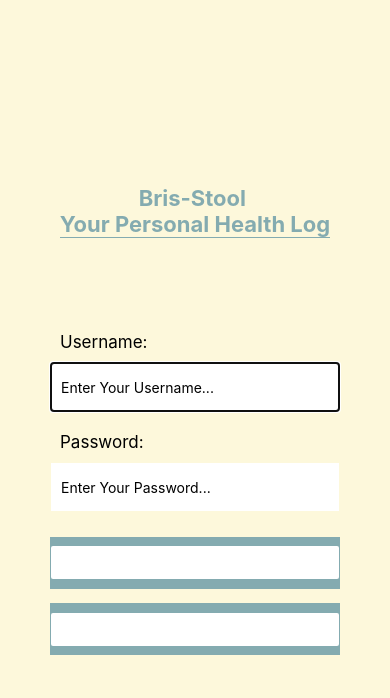
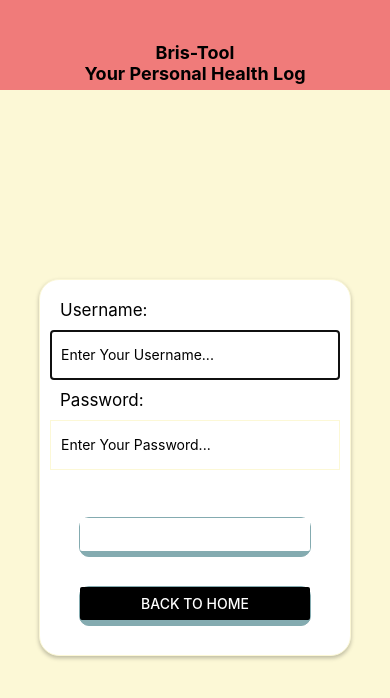
Before and after one commit to COP4331-G22-Large-Project/MERN-web-mobile-app, a React Native app in the folder mobile/: screen / in a window 390 px wide. Both pictures are taken after a click on the button "LOGIN". Shown: the top 698 px of the page. Built offline with nearby package versions, Linux system fonts and the light colour scheme.

Commit message:
Styling and layout update

```diff
--- a/mobile/App.js
+++ b/mobile/App.js
@@ -3,6 +3,7 @@ import { Platform, StyleSheet, Text, View, Button } from "react-native";
 import { color } from "react-native-reanimated";
 import Login from "./screens/Login";
 import CreateAccount from "./screens/CreateAccount";
+import Header from "./components/Header";
 // const instructions = Platform.select({
 //   ios: `Press Cmd+R to reload,\nCmd+D or shake for dev menu`,
 //   android: `Double tap R on your keyboard to reload,\nShake or press menu button for dev menu`,
@@ -24,15 +25,14 @@ export default function App() {
 
   return (
     <View style={styles.screen}>
+      <Header title="Bris-Tool" name="Your Personal Health Log" />
+
       <View style={styles.mainContainer}>
-        <View style={styles.header}>
-          <Text style={styles.headerText}>Bris-Stool </Text>
-          <Text style={styles.headerText}>Your Personal Health Log</Text>
-        </View>
         <View style={styles.loginBox}>
+          <View style = {{alignItems:'center'}}>
             <View style={styles.button}>
               <Button
-              color="white"
+                color="#F07B7A"
                 title="Login"
                 onPress={() => setAddMode(true)}
               />
@@ -44,7 +44,7 @@ export default function App() {
             </View>
             <View style={styles.button}>
               <Button
-              color="white"
+                color="#F07B7A"
                 title="Create Account"
                 onPress={() => setCreateAccountModal(true)}
               />
@@ -54,7 +54,8 @@ export default function App() {
               />
             </View>
             <View style={styles.button}>
-            <Button color="white" title="Forgot Password" />
+              <Button color="#F07B7A" title="Forgot Password" />
+            </View>
           </View>
         </View>
       </View>
@@ -64,38 +65,36 @@ export default function App() {
 
 const styles = StyleSheet.create({
   screen: {
-    flex:1,
-    backgroundColor: '#FDF8DB'
+    flex: 1,
+    backgroundColor: "#F9F9F9",
   },
   mainContainer: {
     margin: 40,
     flex: 1,
-    backgroundColor: "#FDF8DB",
-  },
-  header: {
-    alignItems: "center",
-    padding: 2,
-    borderBottomWidth: 1,
-    borderColor: '#84ABB0'
-  },
-  headerText: {
-    fontSize: 22,
-    fontWeight: "bold",
-    color: "#84ABB0",
+    backgroundColor: "#F9F9F9",
   },
   loginBox: {
-    flex: 0.65,
-    justifyContent: "flex-end",
-    alignItems: "stretch",
+    height: "50%",
+    width: "100%",
+    justifyContent: "center",
+    backgroundColor: "#F07B7A",
+    marginTop: 120,
+    padding: 10,
+    shadowColor: "black",
+    shadowOffset: { width: 0, height: 2 },
+    shadowRadius: 4,
+    shadowOpacity: 0.26,
+    borderRadius: 20,
+    opacity:0.8
   },
   button: {
-    width: "100%",
-    height: "12%",
-    justifyContent: "center",
-    borderColor: "#84ABB0",
+    width: "80%",
+    height: 50,
+    borderColor: "#F07B7A",
     borderWidth: 1,
-    backgroundColor: "#84ABB0",
+    backgroundColor: "white",
     marginVertical: "5%",
     padding: 2,
+    borderRadius: 10,
   },
 });
--- /dev/null
+++ b/mobile/components/Header.js
@@ -0,0 +1,29 @@
+import React from "react";
+import { View, Text, StyleSheet } from "react-native";
+
+const Header = (props) => {
+  return (
+    <View style={styles.header}>
+      <Text style={styles.headerTitle}>{props.title}</Text>
+      <Text style={styles.headerTitle}>{props.name}</Text>
+    </View>
+  );
+};
+
+const styles = StyleSheet.create({
+  header: {
+    width: "100%",
+    height: 90,
+    paddingTop: 36,
+    backgroundColor: "#F07B7A",
+    alignItems: "center",
+    justifyContent: "center",
+  },
+  headerTitle: {
+    color: "black",
+    fontSize: 18,
+    fontWeight: 'bold'
+  },
+});
+
+export default Header;
--- a/mobile/screens/CreateAccount.js
+++ b/mobile/screens/CreateAccount.js
@@ -8,15 +8,12 @@ import {
   Modal,
   TextInput,
 } from "react-native";
-
+import Header from "../components/Header";
 const CreateAccount = (props) => {
   return (
     <Modal visible={props.visible} animationType="slide">
+      <Header title="Bris-Tool" name= 'Your Personal Health Log' />
       <View style={styles.outtermost}>
-        <View style={styles.header}>
-          <Text style={styles.headerText}>Bris-Stool </Text>
-          <Text style={styles.headerText}>Your Personal Health Log</Text>
-        </View>
         <View style={styles.inputBox}>
           <Text style={{ fontSize: 17, margin: 10 }}>Username: </Text>
           <TextInput style={styles.inputTextBox} placeholder="Enter Username" />
@@ -34,8 +31,8 @@ const CreateAccount = (props) => {
             style={styles.inputTextBox}
             placeholder="Confirm Password"
           />
-        </View>
-        <View style={{ width: "50%" }}>
+
+          <View style={styles.buttonView}>
             <View style={styles.button}>
               <Button
                 color="white"
@@ -52,6 +49,7 @@ const CreateAccount = (props) => {
             </View>
           </View>
         </View>
+      </View>
     </Modal>
   );
 };
@@ -65,14 +63,17 @@ const styles = StyleSheet.create({
   },
   inputBox: {
     width: "80%",
-    height: "50%",
-    justifyContent: "center",
-    backgroundColor: "#FCF8D6",
+    backgroundColor: "white",
     marginHorizontal: "10%",
     borderColor: "#FCF8D6",
     borderWidth: 1,
     padding: 10,
-    width: "80%",
+    paddingBottom: 10,
+    shadowColor: "black",
+    shadowOffset: { width: 0, height: 2 },
+    shadowRadius: 4,
+    shadowOpacity: 0.26,
+    borderRadius: 20,
   },
   inputTextBox: {
     width: "100%",
@@ -83,26 +84,19 @@ const styles = StyleSheet.create({
     marginBottom: 10,
     backgroundColor: "white",
   },
+  buttonView: {
+    justifyContent: "center",
+    alignItems: "center",
+    marginBottom:'5%'
+  },
   button: {
-    width: "100%",
-    height: "15%",
-    justifyContent: "center",
+    width: "80%",
+    height: 40,
     borderColor: "#84ABB0",
     borderWidth: 1,
     backgroundColor: "#84ABB0",
-    marginTop: "5%",
-  },
-  header: {
-    marginVertical: 40,
-    marginHorizontal: 0,
-    alignItems: "center",
-    borderBottomWidth: 1,
-    borderColor: '#84ABB0'
-  },
-  headerText: {
-    fontSize: 22,
-    fontWeight: "bold",
-    color: "#84ABB0",
+    marginTop: "10%",
+    borderRadius: 10,
   },
 });
 
--- a/mobile/screens/Login.js
+++ b/mobile/screens/Login.js
@@ -8,15 +8,13 @@ import {
   Modal,
   TextInput,
 } from "react-native";
+import Header from "../components/Header";
 
 const Login = (props) => {
   return (
     <Modal visible={props.visible} animationType="slide">
+      <Header title="Bris-Tool" name= 'Your Personal Health Log' />
       <View style={styles.outtermost}>
-        <View style={styles.header}>
-          <Text style={styles.headerText}>Bris-Stool </Text>
-          <Text style={styles.headerText}>Your Personal Health Log</Text>
-        </View>
         <View style={styles.inputBox}>
           <Text style={{ fontSize: 17, margin: 10 }}>Username: </Text>
           <TextInput
@@ -30,15 +28,17 @@ const Login = (props) => {
             placeholder="Enter Your Password..."
           />
 
+          <View style={styles.buttonView}>
             <View style={styles.button}>
               <Button color="white" title="Login" onPress={props.onLogin} />
             </View>
             <View style={styles.button}>
               <Button
-              color="white"
+                color="black"
                 title="Back to Home"
                 onPress={props.onClose}
               />
+            </View>
           </View>
         </View>
       </View>
@@ -49,50 +49,46 @@ const Login = (props) => {
 const styles = StyleSheet.create({
   outtermost: {
     flex: 1,
+    alignItems: "center",
+    backgroundColor: "#FCF8D6",
     justifyContent: "center",
-    alignItems: "center",
-    backgroundColor: "#FDF8DB",
   },
   inputBox: {
+    height: "50%",
     width: "80%",
-    height: "50%",
-    justifyContent: "center",
-    backgroundColor: "#FDF8DB",
-    marginHorizontal: "10%",
-    borderColor: "#FDF8DB",
+    justifyContent: "space-evenly",
+    backgroundColor: "white",
+    borderColor: "#FCF8D6",
     borderWidth: 1,
     padding: 10,
-    width: "80%",
+    marginHorizontal: "10%",
+    shadowColor: "black",
+    shadowOffset: { width: 0, height: 2 },
+    shadowRadius: 4,
+    shadowOpacity: 0.26,
+    borderRadius: 20,
   },
   inputTextBox: {
     width: "100%",
     height: 50,
-    borderColor: "#FDF8DB",
+    borderColor: "#FCF8D6",
     borderWidth: 1,
     padding: 10,
-    marginBottom: 10,
     backgroundColor: "white",
   },
+  buttonView: {
+    flex: 1,
+    justifyContent: "center",
+    alignItems: "center",
+  },
   button: {
-    width: "100%",
-    height: "13%",
-    justifyContent: "center",
+    width: "80%",
+    height: 40,
     borderColor: "#84ABB0",
     borderWidth: 1,
     backgroundColor: "#84ABB0",
-    marginTop: "5%",
-  },
-  header: {
-    marginVertical: 40,
-    marginHorizontal: 0,
-    alignItems: "center",
-    borderBottomWidth: 1,
-    borderColor: '#84ABB0'
-  },
-  headerText: {
-    fontSize: 22,
-    fontWeight: "bold",
-    color: "#84ABB0",
+    marginTop: "10%",
+    borderRadius: 10
   },
 });
 
```
Lines whose indentation alone changed are shown as unchanged.
